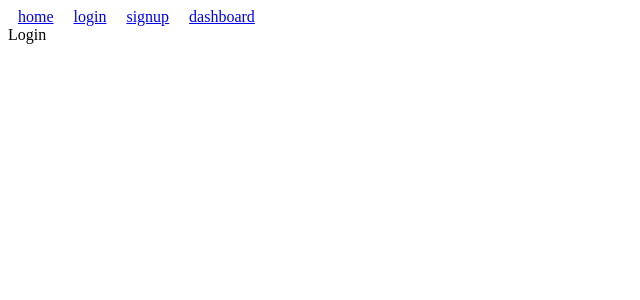
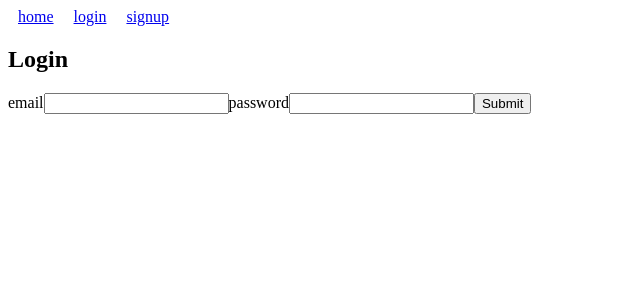
Before and after one commit to iMadfxq/finance-tracker, a React (Create React App) app: page /login in a window 1280 px wide. Shown: the top 300 px of the page, without its empty margins (0-640 px from the left). Built offline with nearby package versions, Linux system fonts and the light colour scheme; no server answers.

Commit message:
Created login, now not rendering certain content depending on auth state, persisting user auth even when reloading.

```diff
--- a/src/App.js
+++ b/src/App.js
@@ -1,5 +1,7 @@
+import { useContext } from "react";
 import { Route, Routes } from "react-router-dom";
 import "./App.scss";
+import { AuthContext } from "./context/AuthContext";
 import Dashboard from "./routes/Dashboard/Dashboard.component";
 import Home from "./routes/Home/Home.component";
 import Login from "./routes/Login/Login.component";
@@ -7,7 +9,10 @@ import Nav from "./routes/Nav/nav.component";
 import Signup from "./routes/Signup/Signup.component";
 
 function App() {
+  const { authIsReady } = useContext(AuthContext);
   return (
+    <>
+      {authIsReady && (
         <Routes>
           <Route path="/" element={<Nav />}>
             <Route path="/home" element={<Home />} />
@@ -16,6 +21,8 @@ function App() {
             <Route path="/dashboard" element={<Dashboard />} />
           </Route>
         </Routes>
+      )}
+    </>
   );
 }
 
--- a/src/context/AuthContext.js
+++ b/src/context/AuthContext.js
@@ -1,5 +1,6 @@
-import { createContext } from "react";
+import { createContext, useEffect } from "react";
 import { useReducer } from "react";
+import { projectAuth } from "../firebase/config";
 
 export const AuthContext = createContext();
 
@@ -9,6 +10,8 @@ export const authReducer = (state, action) => {
       return { ...state, user: action.payload };
     case "LOGOUT":
       return { ...state, user: null };
+    case 'AUTH_IS_READY':
+      return {...state, authIsReady:true, user: action.payload}
     default:
       return state;
   }
@@ -17,7 +20,15 @@ export const authReducer = (state, action) => {
 export const AuthContextProvider = ({ children }) => {
   const [state, dispatch] = useReducer(authReducer, {
     user: null,
+    authIsReady:false
   });
+
+  useEffect(() => {
+    const unsub = projectAuth.onAuthStateChanged((user) => {
+      dispatch({type: 'AUTH_IS_READY', payload: user})
+      unsub()
+    })
+  }, [])
 
   return (
     <AuthContext.Provider value={{ ...state, dispatch }}>
--- /dev/null
+++ b/src/hooks/useLogin.js
@@ -0,0 +1,48 @@
+import { useContext, useEffect, useState } from "react";
+import { AuthContext } from "../context/AuthContext";
+import { projectAuth } from "../firebase/config";
+
+export const useLogin = () => {
+  const [isCancelled, setIsCancelled] = useState(false);
+  const [isPending, setIsPending] = useState(false);
+  const [error, setError] = useState(null);
+
+  const { dispatch } = useContext(AuthContext);
+
+  const login = async (email, password) => {
+    setError(null);
+    setIsPending(true);
+
+    try {
+      //signup
+      const res = await projectAuth.signInWithEmailAndPassword(
+        email,
+        password
+      );
+      console.log(res.user);
+
+      if (!res) {
+        throw new Error("Could not complete login");
+      }
+
+      dispatch({ type: "LOGIN", payload: res.user });
+
+      if (!isCancelled) {
+        setError(null);
+        setIsPending(false);
+      }
+    } catch (err) {
+      console.log(err.message);
+      if (!isCancelled) {
+        setError(err.message);
+        setIsPending(false);
+      }
+    }
+  };
+
+  useEffect(() => {
+    return () => setIsCancelled(true);
+  }, []);
+
+  return { login, error, isPending };
+};
--- a/src/routes/Login/Login.component.jsx
+++ b/src/routes/Login/Login.component.jsx
@@ -1,5 +1,35 @@
+import { useState } from "react"
+import { useLogin } from '../../hooks/useLogin'
+
 export default function Login() {
+  const [email, setEmail] = useState('')
+  const [password, setPassword] = useState('')
+
+  const {login, error, isPending} = useLogin()
+
+  const handleSubmit = e => {
+    e.preventDefault()
+    login(email, password)
+    setEmail('')
+    setPassword('')
+  }
+
   return (
-    <div>Login</div>
+    <section>
+      <h1>Login</h1>
+      <form onSubmit={handleSubmit}>
+        <label>
+          <span>email</span>
+          <input required type="text" value={email} onChange={e => setEmail(e.target.value)}/>
+        </label>
+        <label>
+          <span>password</span>
+          <input required type="password" value={password} onChange={e => setPassword(e.target.value)}/>
+        </label>
+        {!isPending && <button type="submit">Submit</button>}
+        {isPending && <button disabled >Processing...</button>}
+      </form>
+      {error && <p>{error}</p>}
+    </section>
   )
 }
--- a/src/routes/Nav/nav.component.jsx
+++ b/src/routes/Nav/nav.component.jsx
@@ -17,10 +17,18 @@ export default function Nav() {
         {user && <h2>Hello, {user.displayName}</h2>}
         <nav>
           <NavLink to="/home">home</NavLink>
+          {!user && (
+            <>
           <NavLink to="/login">login</NavLink>
           <NavLink to="/signup">signup</NavLink>
-          <NavLink to="/dashboard">dashboard</NavLink>
-          {user && <button onClick={logout}>LOGOUT</button>}
+            </>
+          )}
+          {user && (
+            <>
+            <NavLink to="/dashboard">dashboard</NavLink>
+            <button onClick={logout}>LOGOUT</button>
+            </>
+          )}
         </nav>
       </header>
       <Outlet />
```
Lines whose indentation alone changed are shown as unchanged.
